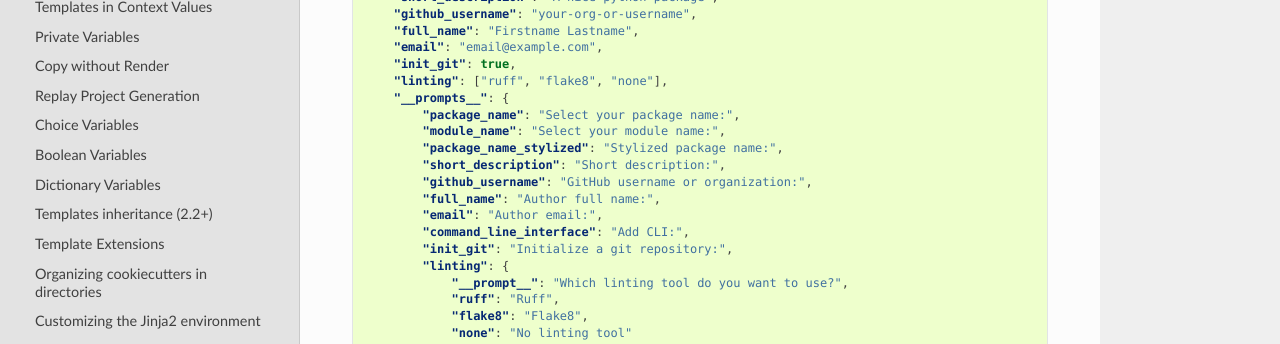
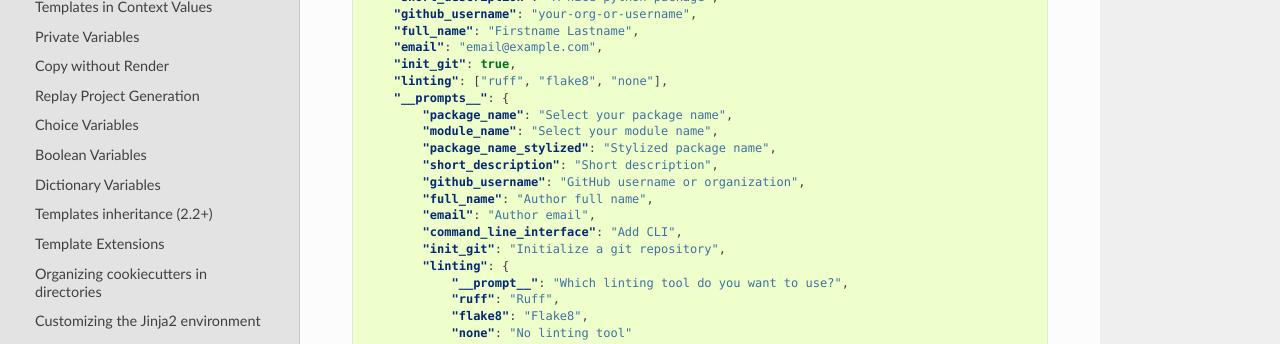
Before and after one commit to c-allen-tech/cookie, a Sphinx documentation site: the page built from docs/advanced/human_readable_prompts.rst, in a window 1280 px wide and 966 px high. Shown: the part 372-716 px from the top of the window. Built offline with Sphinx 7.4.7 and the Read the Docs theme 2.0.0, drawn with Linux system fonts in a browser that asks for light colours; formulas are drawn with MathJax 3.

```diff
--- a/docs/advanced/human_readable_prompts.rst
+++ b/docs/advanced/human_readable_prompts.rst
@@ -22,15 +22,15 @@ See the following cookiecutter config as example:
         "init_git": true,
         "linting": ["ruff", "flake8", "none"],
         "__prompts__": {
-            "package_name": "Select your package name:",
-            "module_name": "Select your module name:",
-            "package_name_stylized": "Stylized package name:",
-            "short_description": "Short description:",
-            "github_username": "GitHub username or organization:",
-            "full_name": "Author full name:",
-            "email": "Author email:",
-            "command_line_interface": "Add CLI:",
-            "init_git": "Initialize a git repository:",
+            "package_name": "Select your package name",
+            "module_name": "Select your module name",
+            "package_name_stylized": "Stylized package name",
+            "short_description": "Short description",
+            "github_username": "GitHub username or organization",
+            "full_name": "Author full name",
+            "email": "Author email",
+            "command_line_interface": "Add CLI",
+            "init_git": "Initialize a git repository",
             "linting": {
                 "__prompt__": "Which linting tool do you want to use?",
                 "ruff": "Ruff",
```
